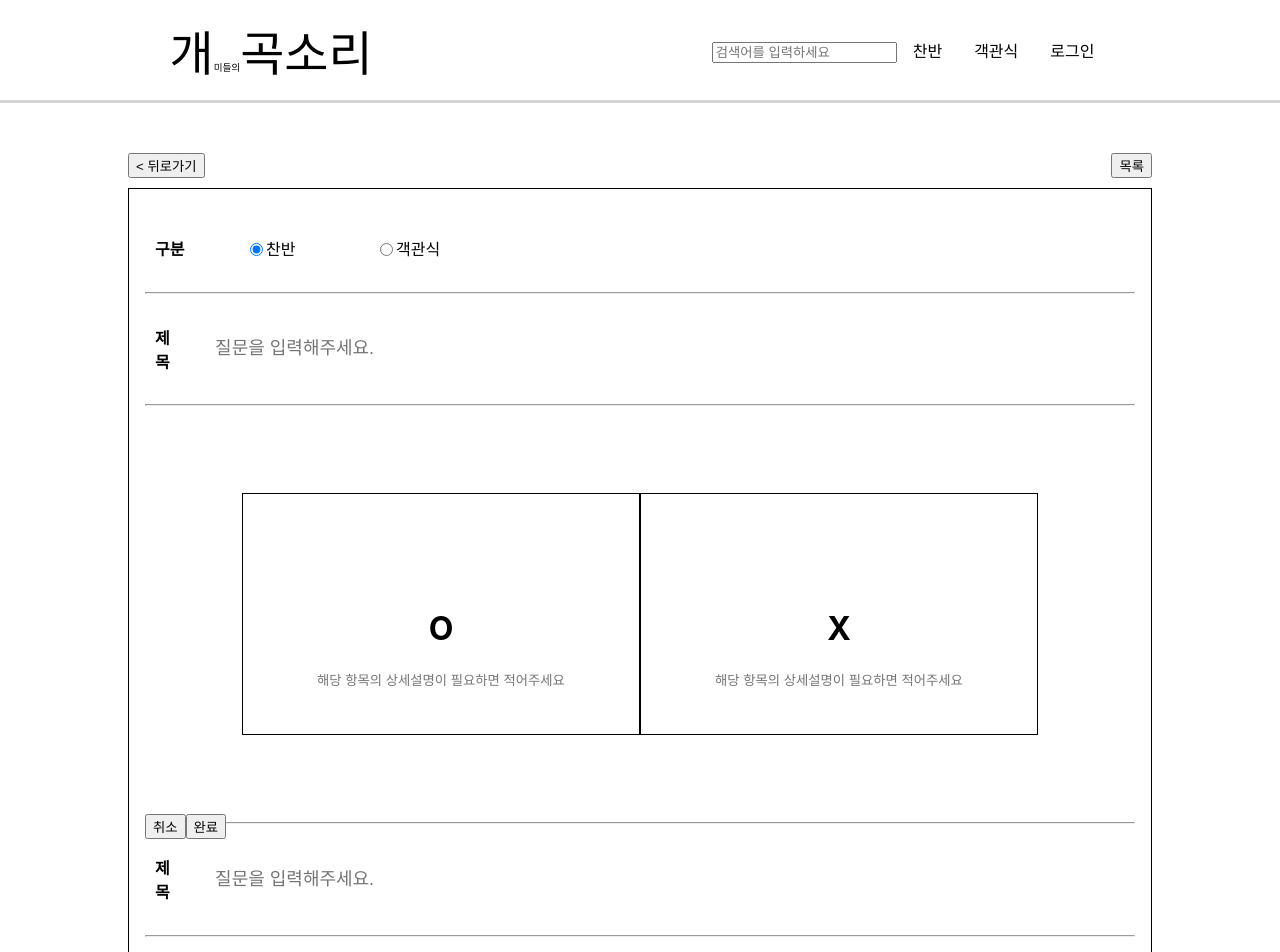
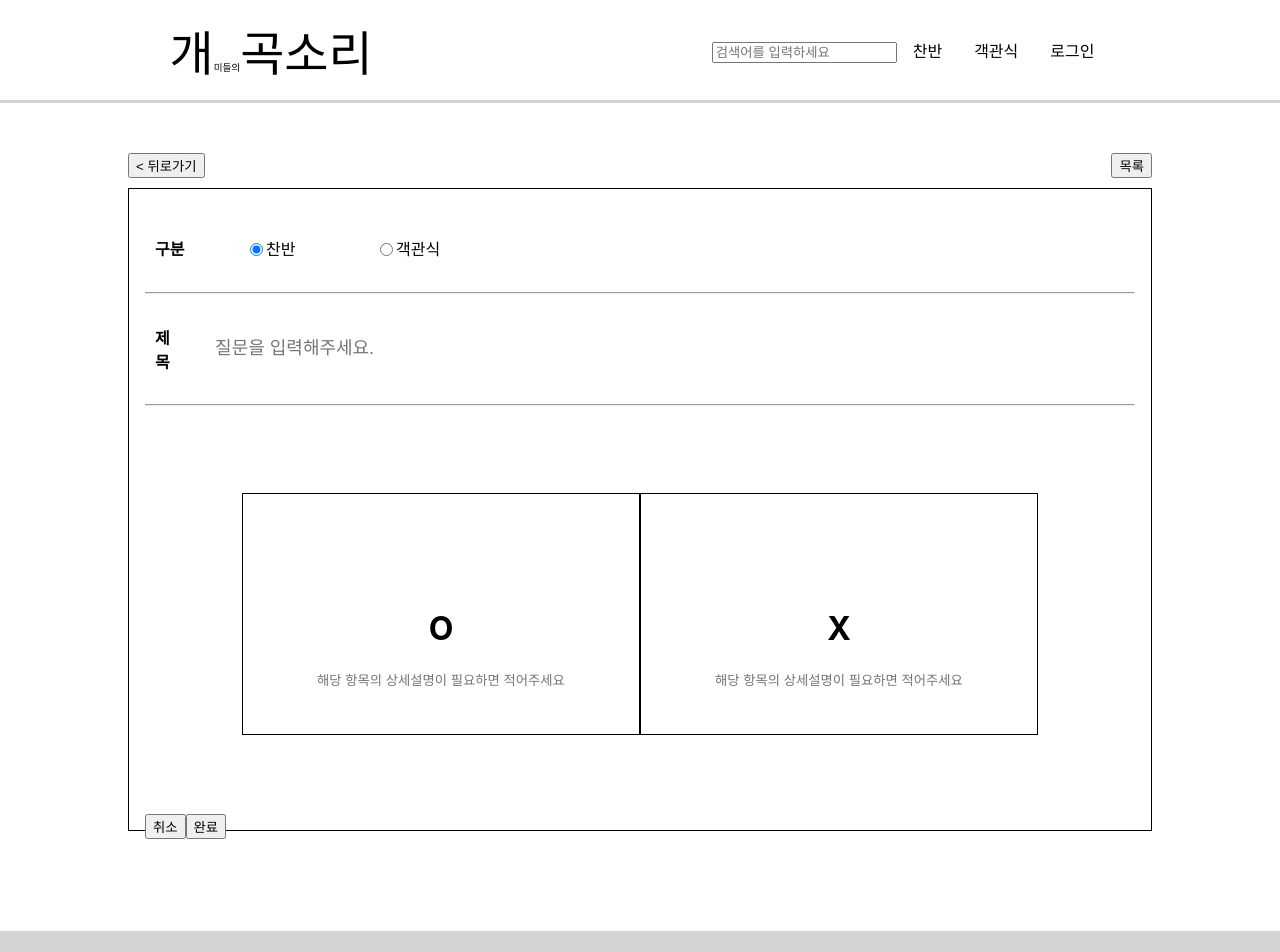
Before and after one commit to gabmin/Front-End, a React (Create React App) app: page /write in a window 1280 px wide. Shown: the top 952 px of the page. Built offline with nearby package versions, Linux system fonts and the light colour scheme.

Commit message:
[edit] 게시글 작성페이지 라디오 버튼 코드 수정

```diff
--- a/src/pages/CardWrite.js
+++ b/src/pages/CardWrite.js
@@ -66,8 +66,8 @@ const CardWrite = () => {
               </RadioButton>
             </div>
           </Index>
-          <EitherWrite />
-          <MultiWrite />
+          {eitherState ? <EitherWrite /> : null}
+          {multiState ? <MultiWrite /> : null}
         </ContentBox>
       </Wrap>
     </>
```
